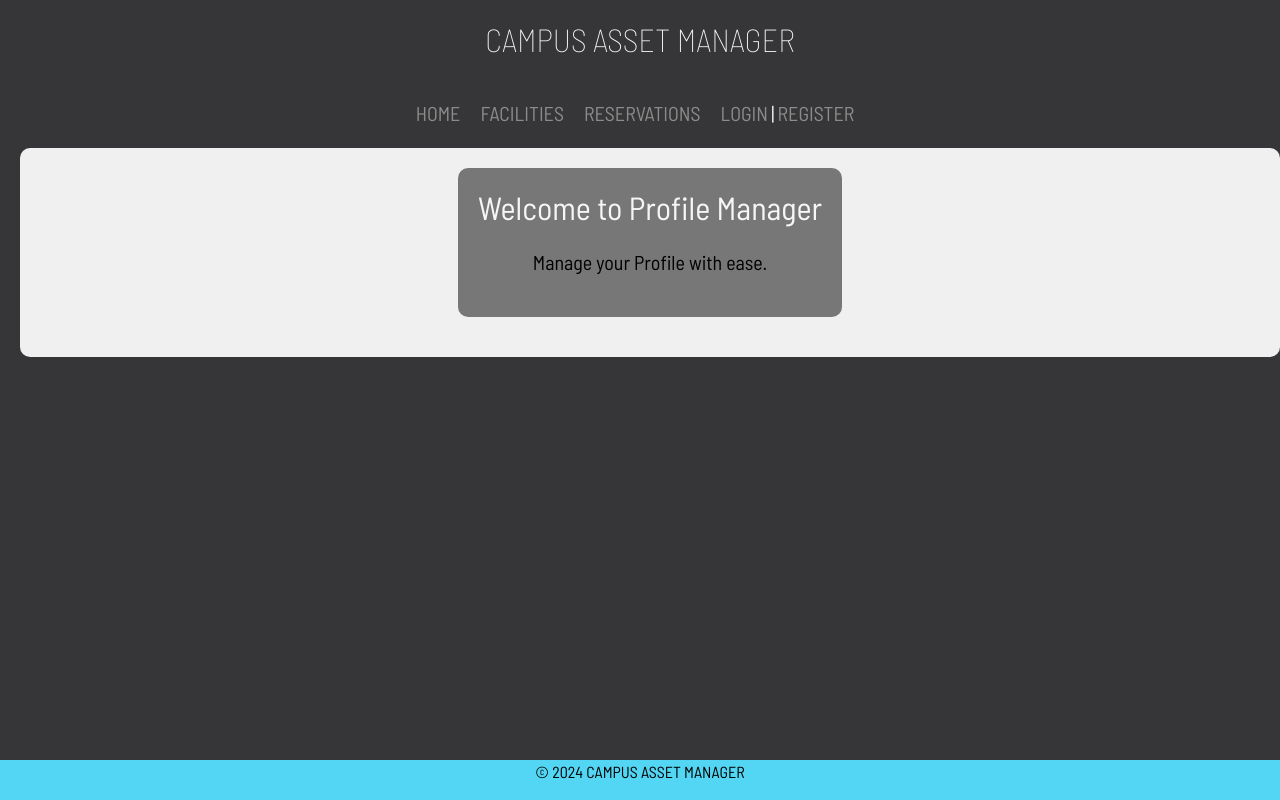
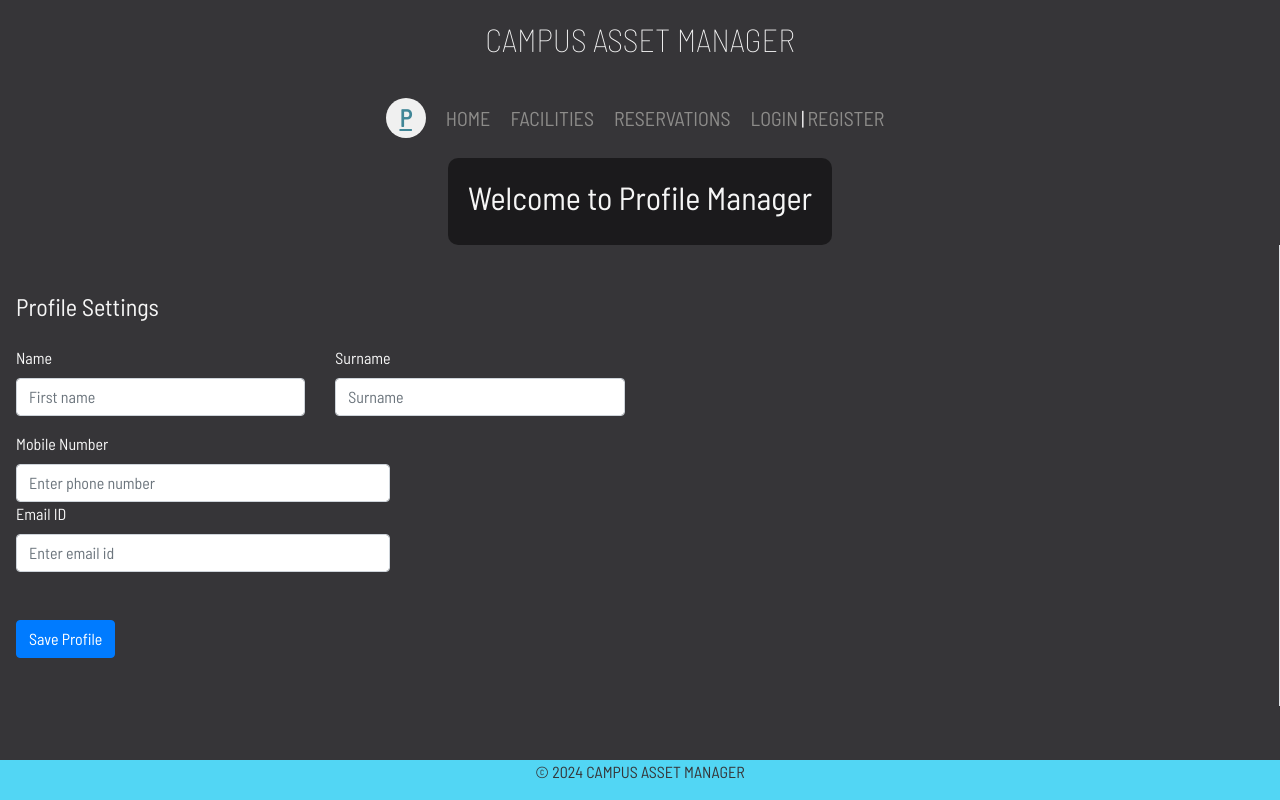
Before and after one commit to ahmedprgice/Reservation-System, a Django app: page /profile/ in a window 1280 px wide. Run offline with Django 5.2, Linux system fonts and the light colour scheme; some libraries are stand-ins or nearby versions.

Commit message:
profile settings

```diff
--- a/CAM/main/static/css/styles.css
+++ b/CAM/main/static/css/styles.css
@@ -5,6 +5,8 @@ body {
     padding: 0;
     background-color: #363538;
     color: #F6F6F6;
+    position: relative;
+    min-height: 100vh; /* Ensure the body takes up the full viewport height */
 }
 
 header {
@@ -20,7 +22,6 @@ header h1 {
     font-size: 32px;
     font-weight: 100;
 }
-
 
 /* Navigation Styles */
 
@@ -48,15 +49,32 @@ nav ul li a {
     font-size: 20px;
 }
 
-nav ul li a:hover{
+nav ul li a:hover {
     color: #408697;
     font-weight: bold;
 }
 
-nav ul li a.active{
+nav ul li a.active {
     color: #408697;
     font-weight: bold;
     text-decoration: underline;
+}
+
+
+/* Style for centering the 'P' letter */
+.user {
+    display: flex;
+    justify-content: center;
+    align-items: center;
+    width: 40px; /* Adjust the width as needed */
+    height: 40px; /* Adjust the height as needed */
+    background-color: #f0f0f0; /* Optional: Add background color */
+    border-radius: 50%; /* Optional: Make it round */
+}
+
+/* Style for the 'P' letter */
+.centered {
+    font-size: 24px; /* Adjust the font size as needed */
 }
 
 
@@ -70,27 +88,7 @@ footer {
     width: 100%;
 }
 
-nav ul li form button{
-    background-color:#363538;
-    text-align: center;
-    border-style: none;
-    border-width: 0;
-    text-transform: uppercase;
-    color: #8D8C8A;
-    font-size: 20px;
-    font-family: "Barlow Semi Condensed", sans-serif;
-    margin-left: 10px;
-    /* text-decoration: none; */
-}
-
-button:hover{
-    color: #408697;
-    text-decoration: underline;
-    font-weight: bold;
-}
-
-.background-section{
-
+.background-section {
     background-size: cover;
     background-position: center;
     padding-top: 20px;
@@ -102,7 +100,7 @@ button:hover{
 }
 
 .background-section .content {
-    background: rgba(0, 0, 0, 0.5); /* Optional: Add a background color with opacity for better text visibility */
+    background: rgba(0, 0, 0, 0.5);
     padding: 20px;
     border-radius: 10px;
     text-align: center;
@@ -121,126 +119,89 @@ button:hover{
     padding: 10px;
 }
 
+
+
+
+
+
+
+
+
+
+
+
+
+
+
+/*
 .content-wrapper {
     flex: 1;
     padding-top: 40px;
     padding-bottom: 60px;
 }
 
-
-/* reservation.css */
-
-/* Style for the content wrapper */
-.content-wrapper {
-    max-width: 17000px; /* Adjust max-width as needed */
-    margin: 0 auto; /* Center the content horizontally */
-    padding: 20px;
-    width:1300px;
-
+/* Additional styles
+.image-container img:hover {
+    transform: scale(1.1);
 }
 
-/* Style for the background section */
-.background-section {
-    background-color: #f0f0f0; /* Light gray background color */
-    padding: 20px;
-    border-radius: 10px; /* Rounded corners */
+.white-wrapper {
+    background-color: #fff;
+    padding: 10px;
+    display: flex;
+    margin-top: 10px;
+    border-radius: 10px;
+    border: 2px solid black;
 }
 
-/* Style for the content within the background section */
-.content {
-    text-align: center; /* Center align text */
-    margin-bottom: 20px; /* Add some bottom margin */
+.white-content {
+    text-align: left;
 }
 
-/* Style for the image container */
-.image-container {
-    text-align: center; /* Center align images */
+.small-text {
+    font-size: 14px;
 }
 
-/* Style for individual images */
-.image-container img {
-    max-width: 725px; /* Set maximum width */
-    height: 350px; /* Maintain aspect ratio */
-    margin-bottom: 10px; /* Add some bottom margin */
-    border: 2px solid #ccc; /* Gray border */
-    border-radius: 5px; /* Rounded corners */
-    transition: transform 0.3s ease;
-    margin:15px;
+.flex-container {
+    display: flex;
+    justify-content: space-between;
+    align-items: center;
 }
 
-.image-container img:hover {
-    transform: scale(1.1); /* Scale up the image on hover */
-}
-
-
-/* Add this CSS to your existing stylesheet */
-/* Add this CSS to your existing stylesheet */
-
-/* Style for white wrappers */
-.content-wrapper white-wrapper{
-    transition: transform 0.5s ease; /* Slower transition */
-}
-.white-wrapper {
-    background-color: #fff; /* White background color */
-    padding: 10px;
-    display: flex;
-    margin-top: 10px; /* Add margin between wrappers */
-    border-radius: 10px; /* Rounded corners */
-    display: flex; /* Use flexbox */
-    border:2px solid black;
-}
-
-
-
-/* Add this CSS to your existing stylesheet */
-
-/* Style for content within white wrappers */
-.white-content {
-    text-align: left; /* Align text to the left */
-}
-
-/* Style for small text */
-.small-text {
-    font-size: 14px; /* Set smaller font size */
-}
-
-/* Style for flex container */
-.flex-container {
-    display: flex; /* Use flexbox */
-    justify-content: space-between; /* Distribute items evenly along the main axis */
-    align-items: center; /* Center items vertically */
-}
-
-h3,p{
+h3, p {
     color: black;
 }
 
-/* Style for content within white wrappers */
 .white-content {
-    text-align: center; /* Center align text */
+    text-align: center;
 }
 
-/* Style for button container */
 .button-container {
     margin-left: auto;
-    padding-top:25px;
+    padding-top: 25px;
 }
 
-/* Style for edit button */
 .edit-button {
-    background-color: #408697; /* Button background color */
-    color: #fff; /* Button text color */
-    border: none; /* Remove button border */
-    padding: 5px 10px; /* Add padding */
-    border-radius: 5px; /* Rounded corners */
-    cursor: pointer; /* Change cursor to pointer */
-
-    transition: background-color 0.3s ease; /* Add transition effect */
+    background-color: #408697;
+    color: #fff;
+    border: none;
+    padding: 5px 10px;
+    border-radius: 5px;
+    cursor: pointer;
+    transition: background-color 0.3s ease;
 }
 
-/* Style for edit button on hover */
 .edit-button:hover {
     transform: scale(1.1);
-    color:#b1c2c9;
-    background-color: #4d7889; /* Darker background color on hover */
+    color: #b1c2c9;
+    background-color: #4d7889;
 }
+
+li {
+    color: black;
+}
+
+form-group {
+    color: #363538;
+}
+*/
--- a/CAM/main/templates/main/base.html
+++ b/CAM/main/templates/main/base.html
@@ -18,6 +18,11 @@
 
     <nav>
         <ul>
+            <li class="user">
+                <a href="{% url 'profile' %}" class="{% if request.path == '/profile/' %}active{% endif %}">
+                    <div class="centered">P</div>
+                </a>
+            </li>
             <li><a href="{% url 'home' %}" class="{% if request.path == '/home/' %}active{% endif %}">Home</a></li>
             <li><a href="{% url 'facilities' %}" class="{% if request.path == '/facilities/' %}active{% endif %}">Facilities</a></li>
             <li><a href="{% url 'reservations' %}" class="{% if request.path == '/reservations/' %}active{% endif %}">Reservations</a></li>
--- a/CAM/main/templates/main/facilities.html
+++ b/CAM/main/templates/main/facilities.html
@@ -24,8 +24,12 @@
    <section class="background-section">
 
        <div class="image-container">
-           <img src="{% static 'imgs/class2.png' %}" alt="Class 2">
+        <a href="http://127.0.0.1:8000/reservations/">
+            <img src="{% static 'imgs/class2.png' %}" alt="Class 2">
+        </a>
+
            <img src="{% static 'imgs/class1.png' %}" alt="Class 1">
+           <img src="{% static 'imgs/sport.jpg' %}" alt="Class 1">
        </div>
    </section>
 </div>
--- a/CAM/main/templates/main/home.html
+++ b/CAM/main/templates/main/home.html
@@ -14,6 +14,7 @@
             </div>
         </section>
     </div>
+
 {% endblock %}
 
 {% block extracss %}
--- a/CAM/main/templates/main/profile.html
+++ b/CAM/main/templates/main/profile.html
@@ -1,8 +1,8 @@
-{%extends 'main/base.html'%}
+{% extends 'main/base.html' %}
 
-{%block title%}profile{%endblock%}
+{% block title %}Profile{% endblock %}
 
-{%block content%}
+{% block content %}
  <!-- Main content area -->
  <div class="content-wrapper">
     <!-- New section for background image -->
@@ -10,8 +10,42 @@
         <div class="content">
             <!-- Add any content you want to display over the background image -->
             <h2>Welcome to Profile Manager</h2>
-            <p>Manage your Profile with ease.</p>
         </div>
     </section>
 </div>
-{%endblock%}
+<div class="border-right">
+    <div class="p-3 py-5">
+        <div class="d-flex justify-content-between align-items-center mb-3">
+            <h4 class="text-right">Profile Settings</h4>
+        </div>
+        <div class="row mt-2">
+            <div class="col-md-6">
+                <div class="row">
+                    <div class="col-md-6">
+                        <label class="labels">Name</label>
+                        <input type="text" class="form-control" placeholder="First name">
+                    </div>
+                    <div class="col-md-6">
+                        <label class="labels">Surname</label>
+                        <input type="text" class="form-control" placeholder="Surname">
+                    </div>
+                </div>
+            </div>
+        </div>
+        <div class="row mt-3">
+            <div class="col-md-12">
+                <label class="labels">Mobile Number</label>
+                <input type="text" class="form-control" style="width: 30%;" placeholder="Enter phone number">
+            </div>
+            <div class="col-md-12">
+                <label class="labels">Email ID</label>
+                <input type="text" class="form-control" style="width: 30%;" placeholder="Enter email id">
+            </div>
+            <div class="mt-5 text-center">
+                <button class="btn btn-primary profile-button" type="button" style="margin-left: 15px;">Save Profile</button>
+            </div>
+        </div>
+    </div>
+</div>
+
+{% endblock %}
--- a/CAM/main/templates/main/reservations.html
+++ b/CAM/main/templates/main/reservations.html
@@ -10,8 +10,7 @@
     <p>Manage your Reservations with ease.</p>
 </div>
 
-<!-- First white wrapper -->
-<!-- First white wrapper -->
+
 <!-- First white wrapper -->
 <div class="content-wrapper white-wrapper">
     <div class="white-content">
--- a/CAM/main/views.py
+++ b/CAM/main/views.py
@@ -8,6 +8,9 @@ def index(response):
 def home(response):
     return render(response, "main/home.html", {})
 
+def profile(response):
+    return render(response, "main/profile.html", {})
+
 def facilities(response):
     return render(response, "main/facilities.html", {})
 
```
Also changed, not shown: CAM/main/static/css/facilities.css (deleted, +0 -142 lines), CAM/main/static/js/main.js (added, +34 -0 lines), CAM/main/static/imgs/sport.jpg (added).
